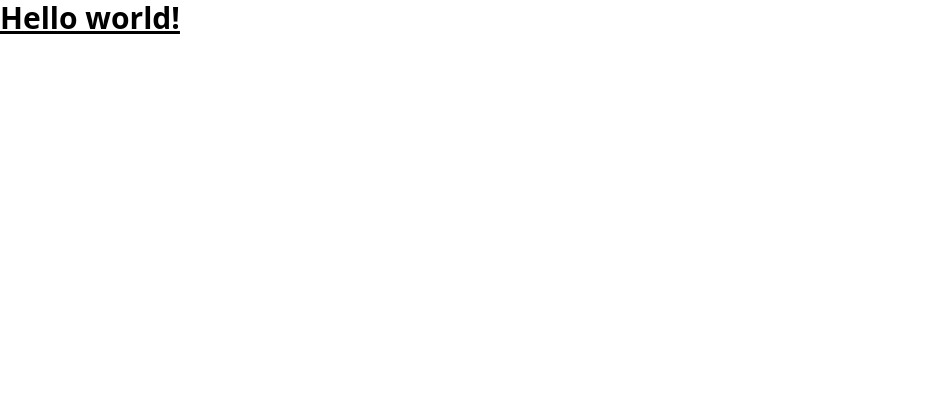
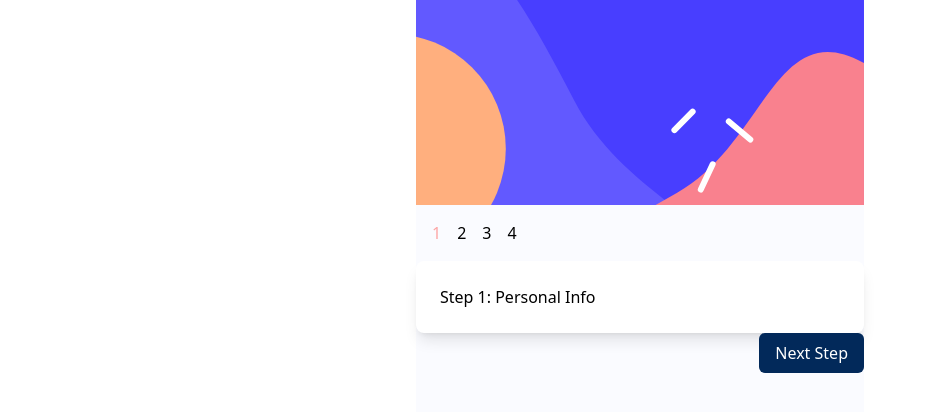
Before and after one commit to cjcoops/multi-step-form, a React (Vite) app: page / in a window 1280 px wide. Shown: the top 412 px of the page, without its empty margins (0-927 px from the left). Built offline with nearby package versions, Linux system fonts and the light colour scheme.

Commit message:
react steps

```diff
--- a/index.html
+++ b/index.html
@@ -4,16 +4,31 @@
     <meta charset="UTF-8" />
     <link rel="icon" type="image/svg+xml" href="/images/favicon-32x32.png" />
     <meta name="viewport" content="width=device-width, initial-scale=1.0" />
-    <script src="https://cdn.tailwindcss.com"></script>
+    <script src="https://cdn.tailwindcss.com?plugins=forms"></script>
     <script>
       tailwind.config = {
         theme: {
-          extend: {},
+          extend: {
+            colors: {
+              // Primary colors
+              'marine-blue': 'hsl(213, 96%, 18%)',
+              'purplish-blue': 'hsl(243, 100%, 62%)',
+              'pastel-blue': 'hsl(228, 100%, 84%)',
+              'light-blue': 'hsl(206, 94%, 87%)',
+              'strawberry-red': 'hsl(354, 84%, 57%)',
+
+              // Neutral colors
+              'cool-gray': 'hsl(231, 11%, 63%)',
+              'light-gray': 'hsl(229, 24%, 87%)',
+              magnolia: 'hsl(217, 100%, 97%)',
+              alabaster: 'hsl(231, 100%, 99%)',
+            },
+          },
         },
       };
     </script>
 
-    <title>Vite + React + TS</title>
+    <title>React Multi Step Form</title>
   </head>
   <body>
     <div id="root"></div>
--- a/src/App.tsx
+++ b/src/App.tsx
@@ -1,5 +1,58 @@
+import { useState } from 'react';
+
+const STEPS = ['Your Info', 'Select Plan', 'Add-ons', 'Summary'];
+
 function App() {
-  return <h1 className="text-3xl font-bold underline">Hello world!</h1>;
+  const [currentStep, setStep] = useState(1);
+
+  const handleNext = () => {
+    setStep((prevStep) => Math.min(prevStep + 1, STEPS.length));
+  };
+
+  const handleBack = () => {
+    setStep((prevStep) => Math.max(prevStep - 1, 1));
+  };
+
+  return (
+    <div className="bg-alabaster mx-auto min-h-screen max-w-md">
+      <header>
+        <img
+          src="/images/bg-sidebar-mobile.svg"
+          alt="Decorative sidebar background"
+          className="w-full"
+        />
+        <div className="flex gap-4 p-4">
+          {STEPS.map((step, index) => (
+            <div key={step} className={`${currentStep === index + 1 ? 'text-red-300' : ''}`}>
+              {index + 1}
+            </div>
+          ))}
+        </div>
+      </header>
+      <main>
+        <div className="rounded-lg bg-white p-6 shadow-lg">
+          {currentStep === 1 && <div>Step 1: Personal Info</div>}
+          {currentStep === 2 && <div>Step 2: Select Plan</div>}
+          {currentStep === 3 && <div>Step 3: Add-ons</div>}
+          {currentStep === 4 && <div>Step 4: Summary</div>}
+        </div>
+      </main>
+      <footer className="flex">
+        {currentStep > 1 && (
+          <button type="button" onClick={handleBack} className="text-cool-gray">
+            Go Back
+          </button>
+        )}
+        <button
+          type="button"
+          onClick={handleNext}
+          className={`ml-auto rounded-md px-4 py-2 text-white ${currentStep === STEPS.length ? 'bg-purplish-blue' : 'bg-marine-blue'}`}
+        >
+          {currentStep === STEPS.length ? 'Confirm' : 'Next Step'}
+        </button>
+      </footer>
+    </div>
+  );
 }
 
 export default App;
```
Also changed, not shown: design/mobile-design-step-1.jpg, 1 other file (tests, documents, lock files or other folders).
